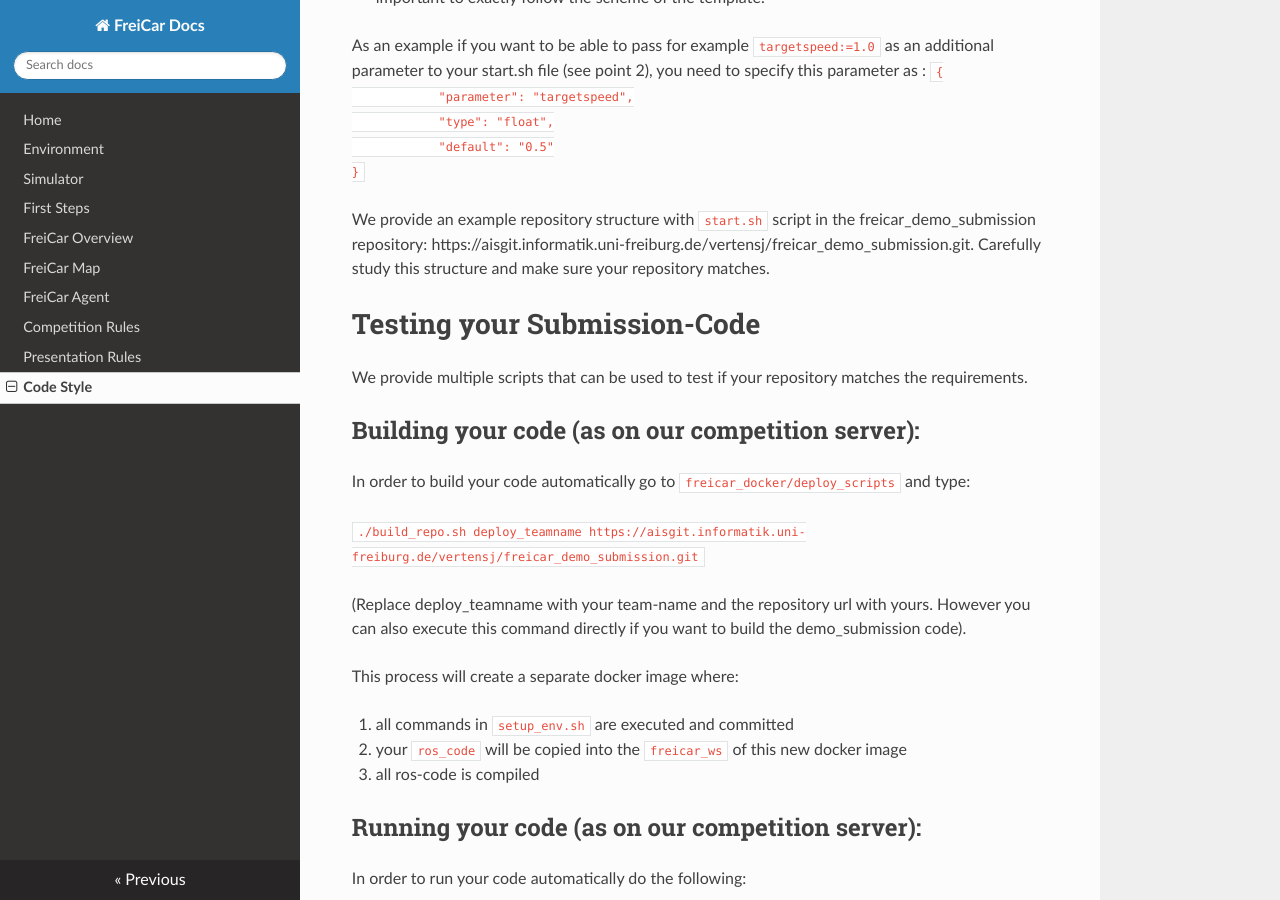
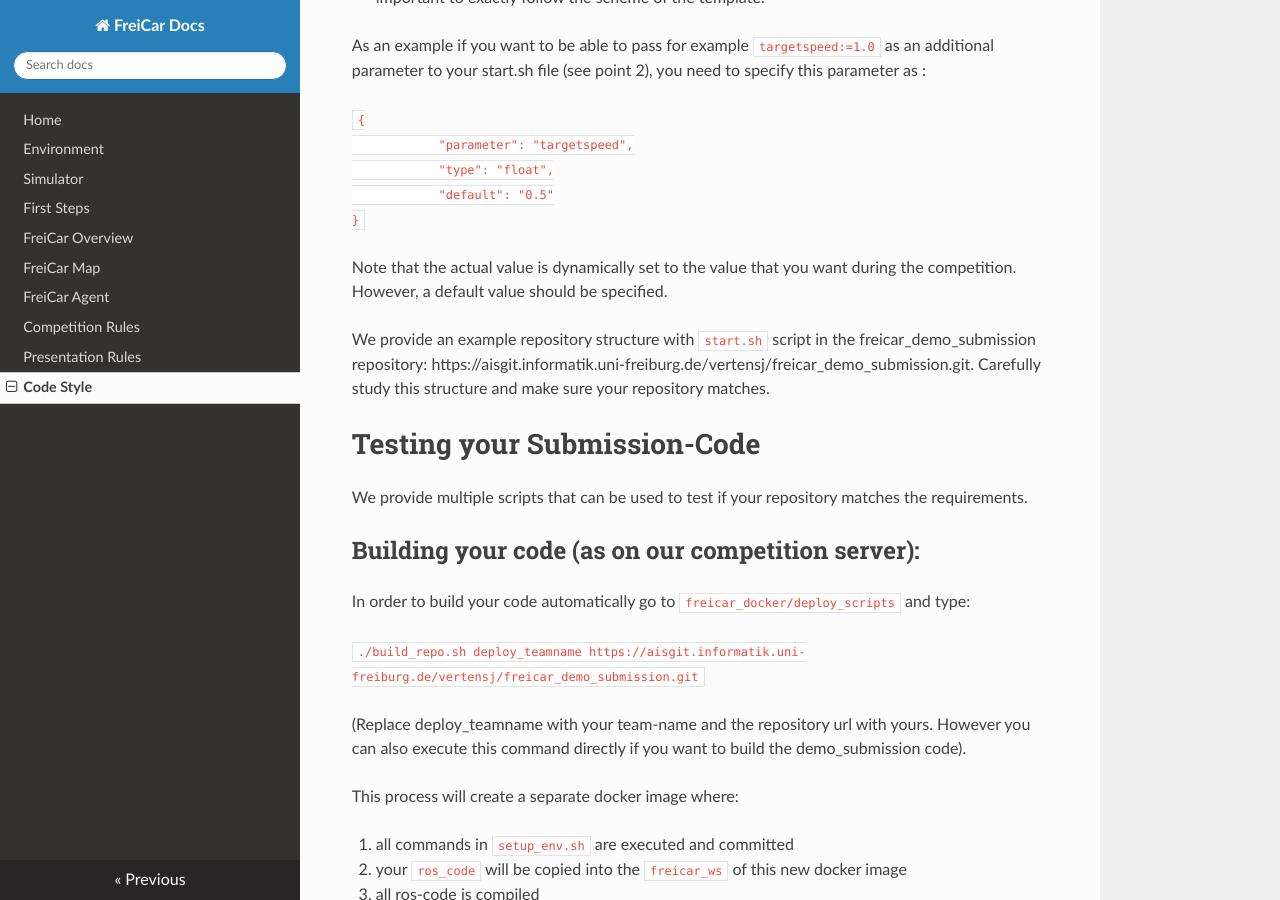
Before and after one commit to JohanVer/freicar_docs, an MkDocs documentation site: the page built from docs/code_style.md, in a window 1280 px wide and 900 px high, scrolled down 1257 px. Built offline with MkDocs 1.6.1, drawn with Linux system fonts in a browser that asks for light colours; nearby versions of some CDN libraries.

Commit message:
updated style guide

````diff
--- a/docs/code_style.md
+++ b/docs/code_style.md
@@ -20,6 +20,7 @@ You should use the start.sh in the freicar_demo_submission repository (link belo
 . An example `agent_description.json` file is available in the freicar_demo_submission repository. It is important to exactly follow the scheme of the template.
 
 As an example if you want to be able to pass for example `targetspeed:=1.0` as an additional parameter to your start.sh file (see point 2), you need to specify this parameter as :
+
  ```
 {
             "parameter": "targetspeed",
@@ -27,6 +28,8 @@ As an example if you want to be able to pass for example `targetspeed:=1.0` as a
             "default": "0.5"
 }
 ```
+
+Note that the actual value is dynamically set to the value that you want during the competition. However, a default value should be specified.
 
 We provide an example repository structure with `start.sh` script in the freicar_demo_submission repository: https://aisgit.informatik.uni-freiburg.de/vertensj/freicar_demo_submission.git. Carefully study this structure and make sure your repository matches.
 
````
